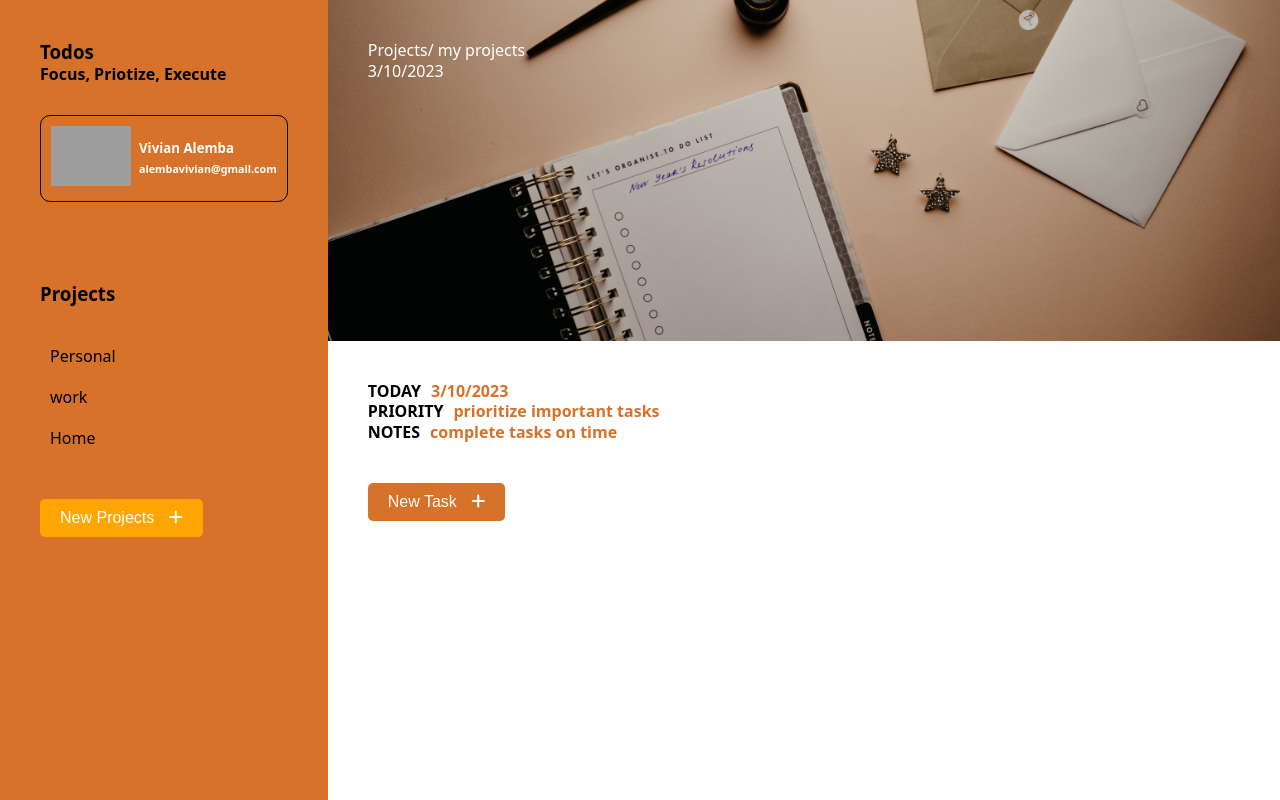
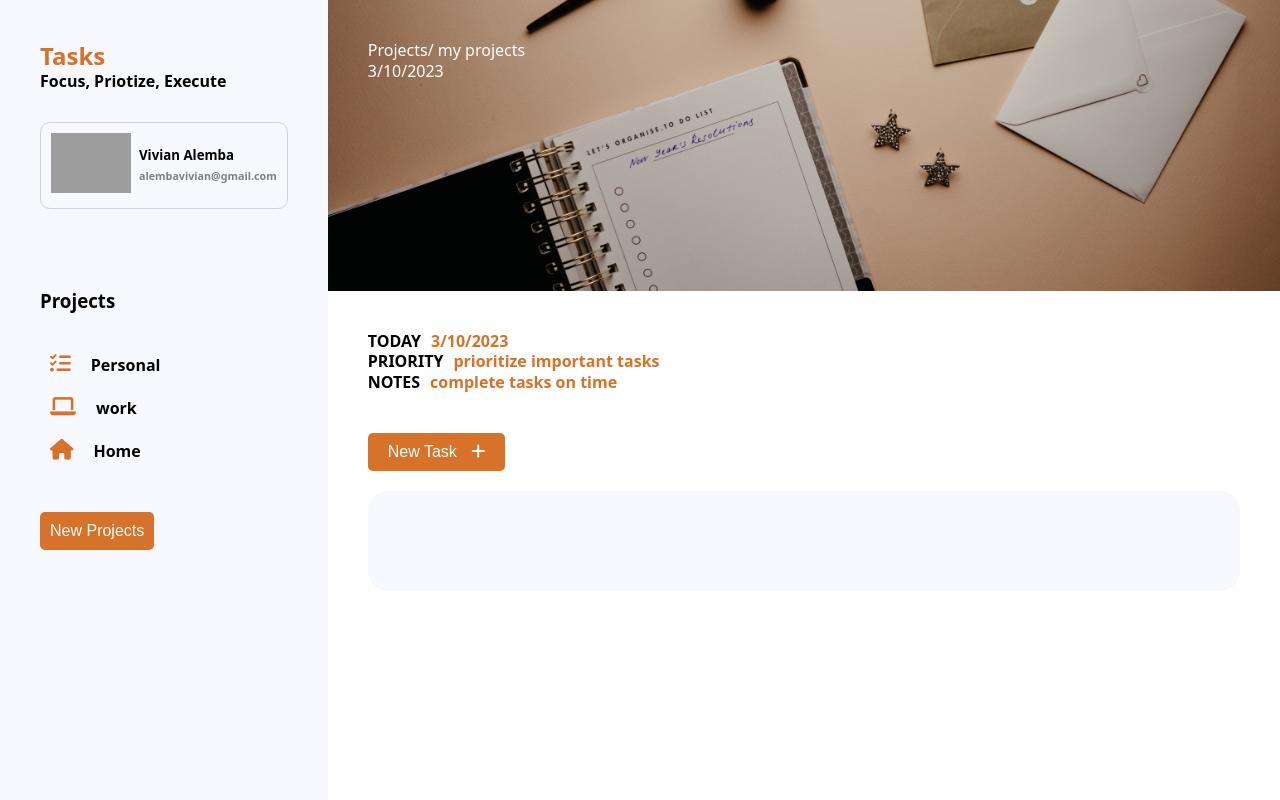
Before and after one commit to Alemba-Vivian/Todo-List, a website with bundled scripts: page dist/index.html in a window 1280 px wide. Built offline with nearby package versions, Linux system fonts and the light colour scheme; grey boxes are pictures that could not be loaded.

Commit message:
added more styling to the ui

```diff
--- a/src/Modules/addTodo.js
+++ b/src/Modules/addTodo.js
@@ -184,7 +184,7 @@ const addTodos = () => {
 
     //creating the trash can to delete each todos
     const trashIcon = document.createElement("i");
-    trashIcon.className = "fa-solid fa-trash";
+    trashIcon.className = "fa-solid fa-trash-can";
     trashIcon.id = "trash";
 
    // //adding click to the trashIcon
--- a/src/styles/style.css
+++ b/src/styles/style.css
@@ -1,6 +1,6 @@
 :root{
     --header--backgroun-clr:#9e7bb5;
-    --sidebar--background-clr:#d67229 ;
+    --sidebar--background-clr:#F8F8FF;
     --main--background-clr:white;
 
 
@@ -49,6 +49,11 @@ body{
     padding-bottom: 30px;
     color: black;
 }
+.sidebar-content h3{
+    color: #d67229;
+    font-weight: bold;
+    font-size: 1.5rem;
+}
 .my-name{
     padding-bottom: 5px;
 }
@@ -61,16 +66,21 @@ body{
     align-items: center;
     justify-content: space-between;
     gap: 8px;
-    border: 1px solid black;
+    border: 1px solid lightgray;
     border-radius: 10px;
+    color: black;
 
+}
+.user-details h6{
+  color: gray;
 }
 .projects{
     padding-top: 40px;
     color: black;
 }
-#btn-new-project{padding: 10px 20px 10px 20px;
-    background-color: orange;
+#btn-new-project{
+    padding: 10px;
+    background-color: #d67229;
     color: white;
     border-radius: 5px;
     border: none;
@@ -91,10 +101,12 @@ body{
 #project>li{
     padding: 10px;
     list-style-type: none;
+    color: black;
+    font-weight: bold;
 }
 #project>li:hover{
     cursor: pointer;
-    background-color: orange;
+    background-color: #d67229;
 }
 
 .grid-colum-span{
@@ -111,6 +123,12 @@ body{
 .task-container{
     padding-top: 40px;
     padding-bottom: 20px;
+
+}
+.todos-container{
+    padding: 50px;
+    background-color: #F8F8FF;
+    border-radius: 20px;
 }
 
 #todos{
@@ -246,19 +264,23 @@ button:hover{
 #edit{
     margin-left: 10px;
     padding-top: 20px;
+    font-weight: bold;
+    color: #d67229;
 }
 
 #trash{
-    color: red;
+    color: #d67229;
     margin-left: 10px;
     padding-top: 20px;
+    font-weight: bold;
 
     /* padding-left: 100px; */
 }
 #check{
     padding-top: 20px;
-    color: green;
+    color: #d67229;
     margin-left: 10px;
+    font-weight: bold;
 
     /* float: right; */
 
@@ -285,3 +307,15 @@ button:hover{
 p{
     padding: 5px;
 }
+
+.fa-list-check, .fa-laptop , .fa-house{
+    font-weight: bold;
+    font-size: 1.3rem;
+    margin-right: 20px;
+    color: #d67229;
+}
+
+#priority{
+    color:green;
+    font-weight: bold;
+}
```
Also changed, not shown: dist/index.html, dist/main.js.
